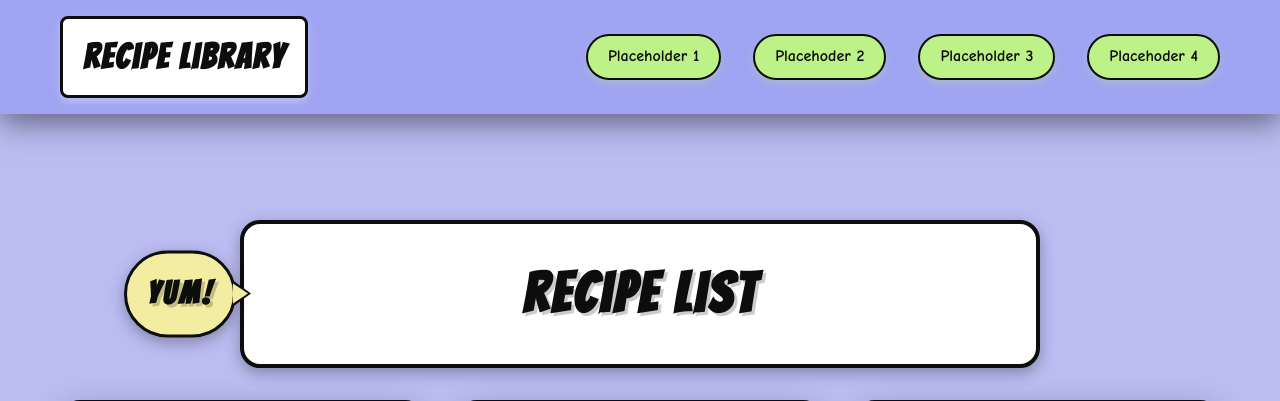
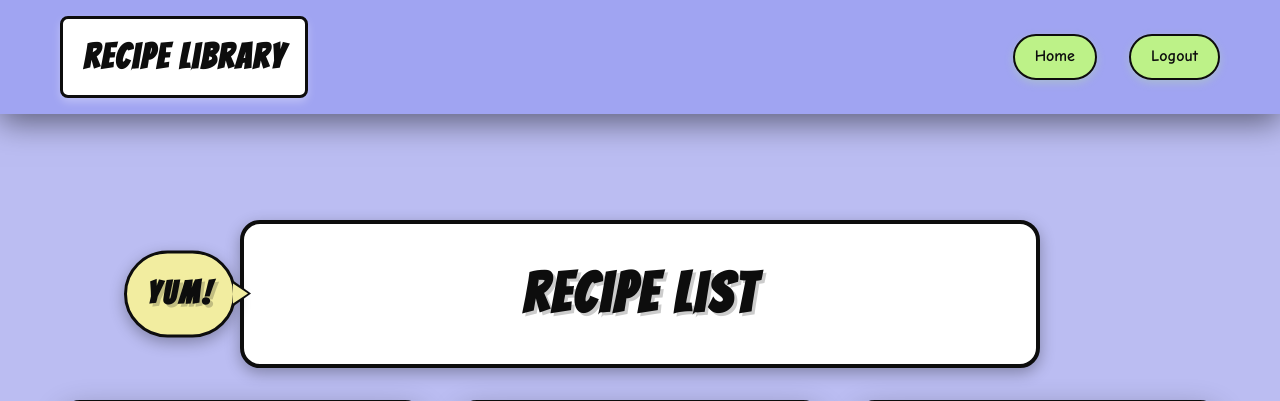
Before and after one commit to Bre-Wonder/Recipe-App-Achievment, a Django app: page /list/ in a window 1280 px wide. Shown: the top 401 px of the page. Run offline with Django 5.2, Linux system fonts and the light colour scheme; data comes from the database, SQL or seed files in the repository.

Commit message:
updated links for nav bar

```diff
--- a/Acheivement 2/A2_Recipe_App/src/recipeApp/templates/recipeApp/main_recipelist.html
+++ b/Acheivement 2/A2_Recipe_App/src/recipeApp/templates/recipeApp/main_recipelist.html
@@ -330,10 +330,10 @@
             <div class="nav-content">
                 <div class="logo">Recipe Library</div>
                 <ul class="nav-links">
-                    <li><a href="#home">Placeholder 1</a></li>
-                    <li><a href="#recipes">Placehoder 2</a></li>
-                    <li><a href="#about">Placeholder 3</a></li>
-                    <li><a href="#contact">Placehoder 4</a></li>
+                    <!-- <li><a href="#home">Placeholder 1</a></li>
+                    <li><a href="#recipes">Placehoder 2</a></li> -->
+                    <li><a href="#about">Home</a></li>
+                    <li><a href ="{%url 'logout' %}"> Logout </a></li>
                 </ul>
             </div>
         </div>
```
